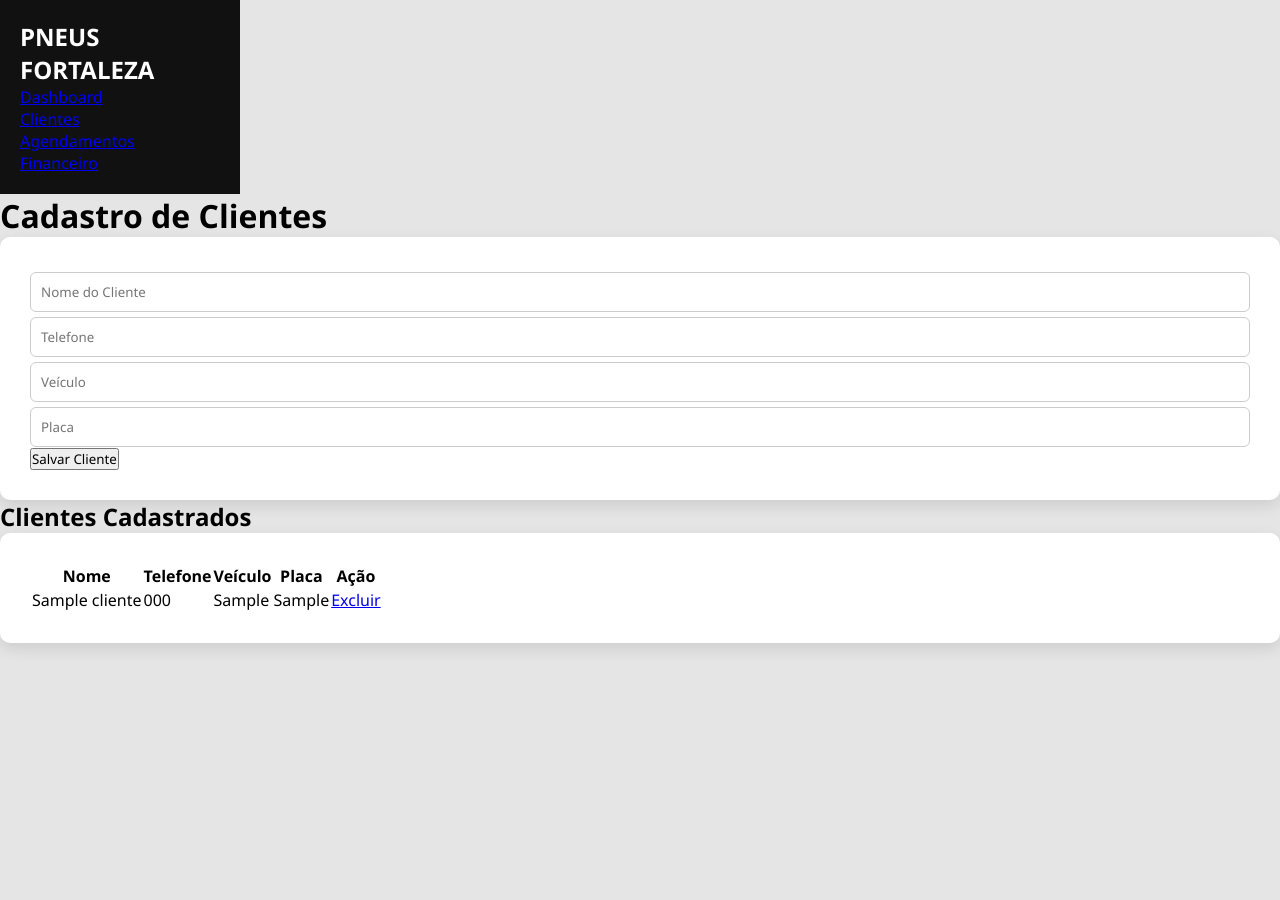
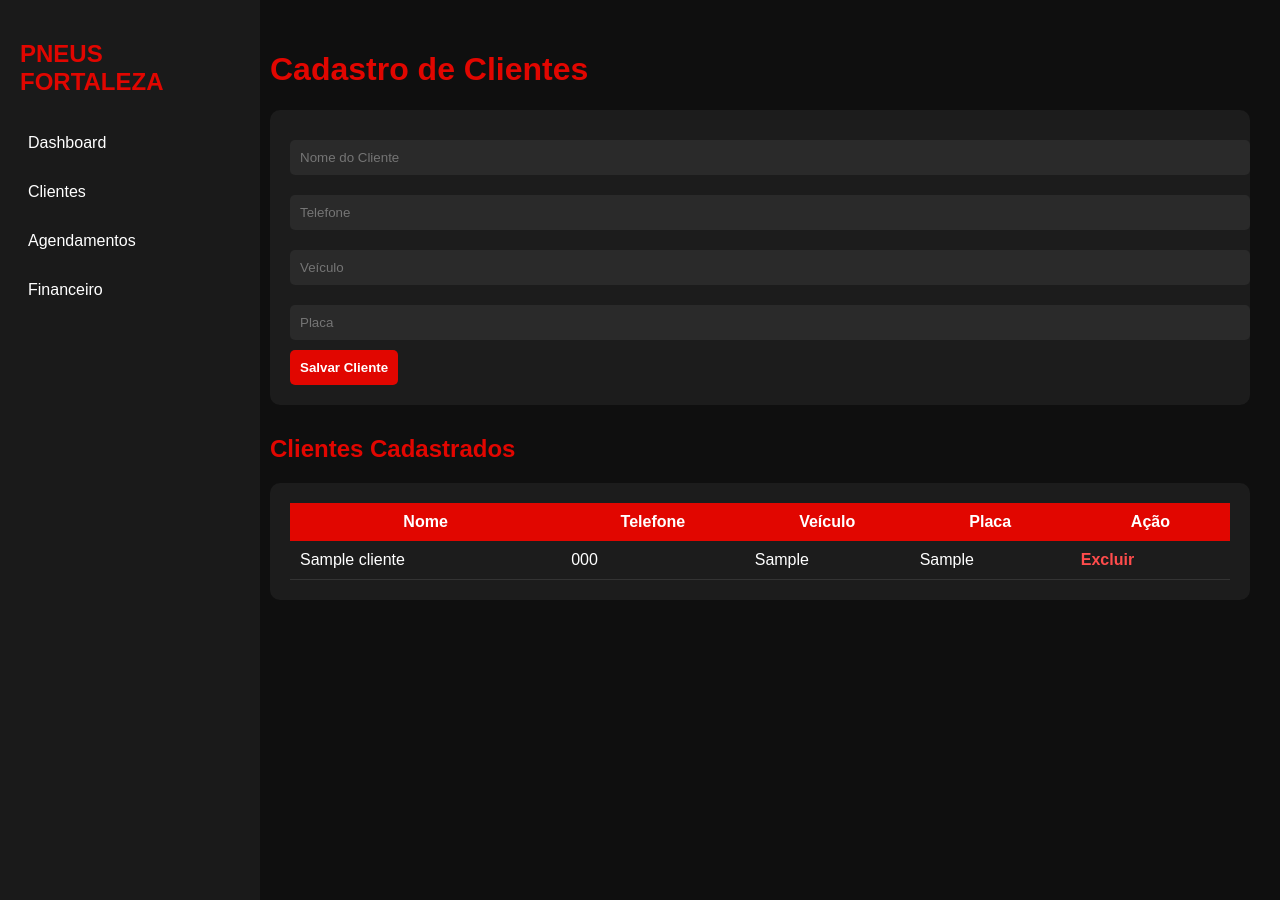
Before and after one commit to caiomero/pneus_fortaleza, a Flask app: page / in a window 1280 px wide. Run offline with Flask 3, Linux system fonts and the light colour scheme; tables that the repository leaves empty hold one stand-in row (values such as "Sample post").

Commit message:
Update style.css

```diff
--- a/static/style.css
+++ b/static/style.css
@@ -1,141 +1,103 @@
-* {
+body {
     margin: 0;
-    padding: 0;
-    box-sizing: border-box;
-    font-family: 'Segoe UI', sans-serif;
-}
-
-body {
-    background-color: #e5e5e5;
-}
-
-.container {
-    display: flex;
-    height: 100vh;
+    font-family: Arial, sans-serif;
+    background-color: #0f0f0f;
+    color: white;
 }
 
 /* SIDEBAR */
 .sidebar {
-    width: 240px;
-    background: #111111;
-    color: white;
+    width: 220px;
+    height: 100vh;
+    background: #1a1a1a;
+    position: fixed;
     padding: 20px;
-    display: flex;
-    flex-direction: column;
 }
 
-.logo {
-    font-size: 18px;
-    font-weight: bold;
-    color: #c40000;
+.sidebar h2 {
+    color: #e10600;
     margin-bottom: 30px;
 }
 
-.sidebar ul {
-    list-style: none;
-    flex-grow: 1;
+.sidebar a {
+    display: block;
+    color: white;
+    text-decoration: none;
+    margin: 15px 0;
+    padding: 8px;
+    border-radius: 5px;
 }
 
-.sidebar ul li {
-    padding: 12px;
-    margin-bottom: 5px;
-    background: #1e1e1e;
-    border-radius: 6px;
-    cursor: pointer;
-    transition: 0.3s;
+.sidebar a:hover {
+    background: #e10600;
 }
 
-.sidebar ul li:hover,
-.sidebar ul li.active {
-    background: #c40000;
+/* MAIN */
+.main {
+    margin-left: 240px;
+    padding: 30px;
 }
 
-.sair {
-    padding: 12px;
-    background: #1e1e1e;
-    text-align: center;
-    border-radius: 6px;
-    cursor: pointer;
+h1, h2 {
+    color: #e10600;
 }
 
-.sair:hover {
-    background: #c40000;
-}
-
-/* CONTEÚDO */
-.content {
-    flex: 1;
-    padding: 40px;
-}
-
-/* TOPO */
-.topbar {
-    display: flex;
-    justify-content: space-between;
-    align-items: center;
-    margin-bottom: 20px;
-}
-
-/* CARD */
+/* CARDS */
 .card {
-    background: white;
-    padding: 30px;
+    background: #1c1c1c;
+    padding: 20px;
     border-radius: 10px;
-    box-shadow: 0px 6px 15px rgba(0,0,0,0.1);
-}
-
-.card h2 {
-    margin-bottom: 20px;
-    border-bottom: 3px solid #c40000;
-    padding-bottom: 5px;
-    width: fit-content;
+    margin-bottom: 30px;
 }
 
 /* FORM */
-.grid {
-    display: grid;
-    grid-template-columns: repeat(2, 1fr);
-    gap: 20px;
+input {
+    width: 100%;
+    padding: 10px;
+    margin: 10px 0;
+    border: none;
+    border-radius: 5px;
+    background: #2a2a2a;
+    color: white;
 }
 
-label {
-    font-size: 14px;
-    font-weight: 600;
+button {
+    background: #e10600;
+    color: white;
+    padding: 10px;
+    border: none;
+    border-radius: 5px;
+    cursor: pointer;
+    font-weight: bold;
 }
 
-input, textarea {
-    width: 100%;
-    padding: 10px;
-    margin-top: 5px;
-    border: 1px solid #ccc;
-    border-radius: 6px;
+button:hover {
+    background: #ff2a2a;
 }
 
-textarea {
-    height: 120px;
+/* TABLE */
+table {
+    width: 100%;
+    border-collapse: collapse;
 }
 
-.obs {
-    margin-top: 20px;
+th {
+    background: #e10600;
+    padding: 10px;
 }
 
-.btn-area {
-    margin-top: 20px;
-    text-align: center;
+td {
+    padding: 10px;
+    border-bottom: 1px solid #333;
 }
 
-/* BOTÃO */
-.btn-vermelho {
-    background: #c40000;
-    color: white;
-    padding: 12px 25px;
-    border: none;
-    border-radius: 6px;
+/* DELETE BUTTON */
+.delete-btn {
+    color: #ff4c4c;
+    text-decoration: none;
     font-weight: bold;
-    cursor: pointer;
-    transition: 0.3s;
 }
 
-.btn-vermelho:hover {
-    background: #a30000;
+.delete-btn:hover {
+    color: red;
 }
```
